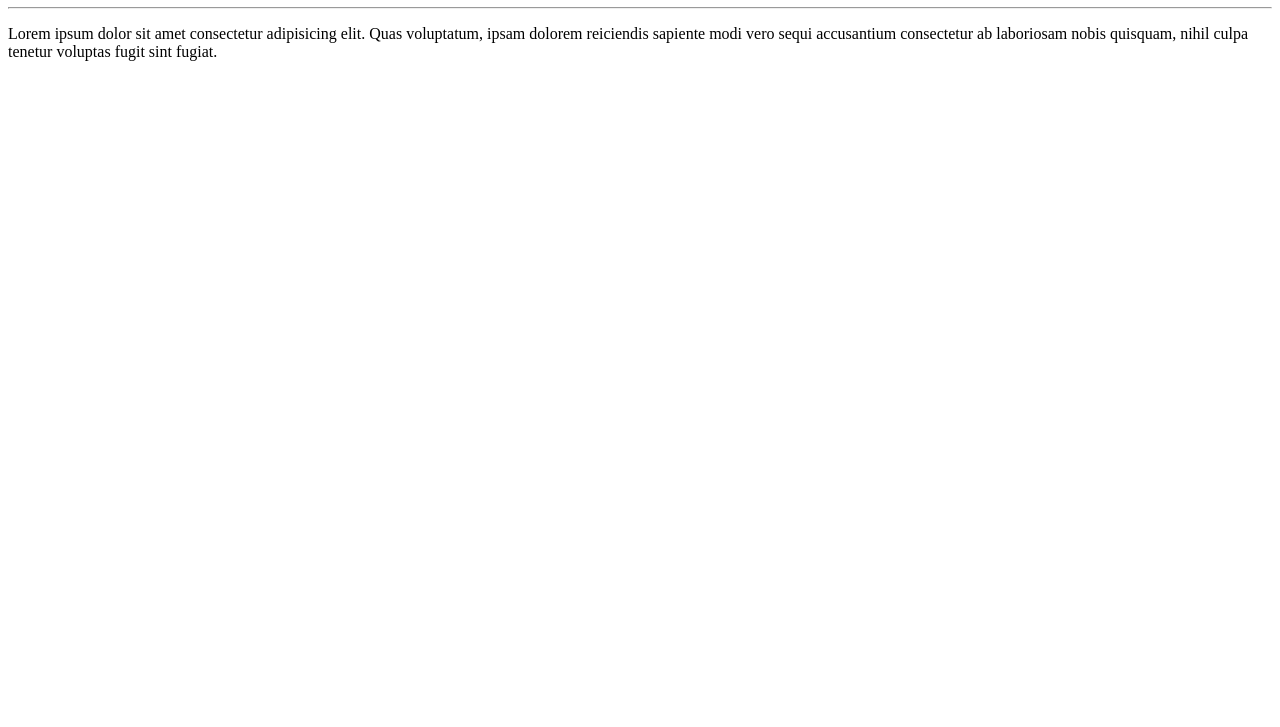
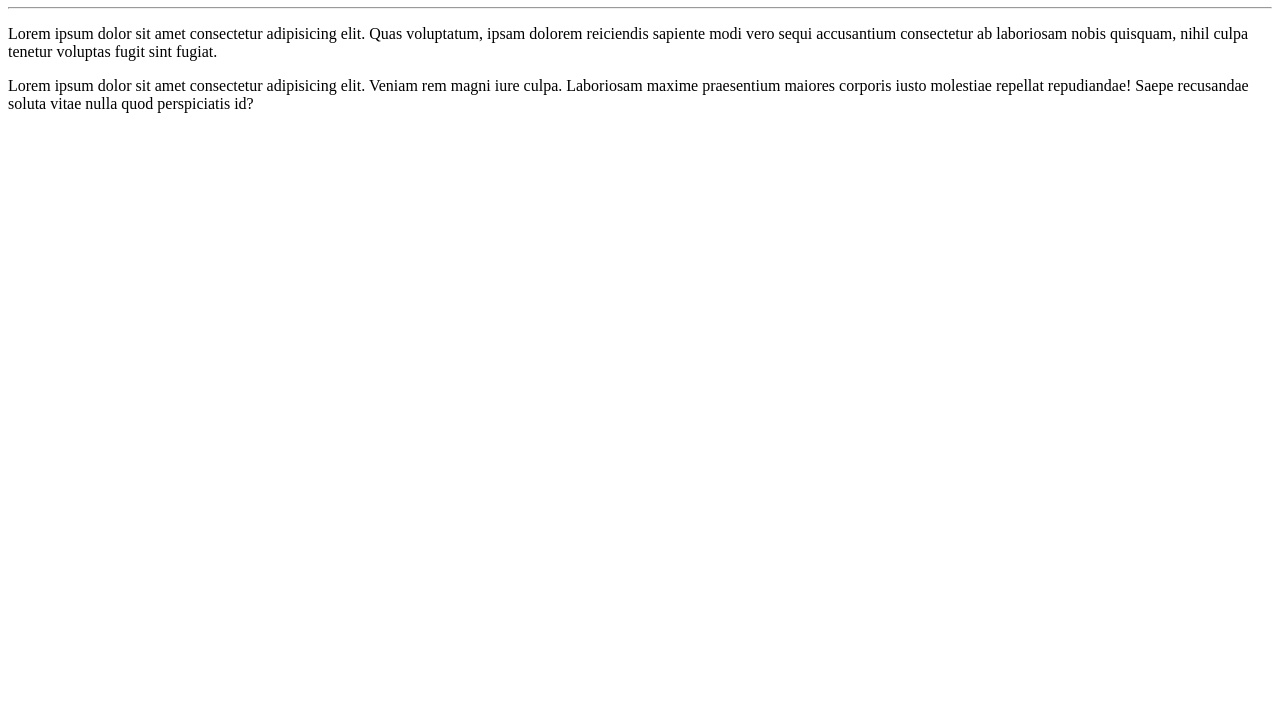
Before and after one commit to LeoRodrigues1/Ola-Mundo, a plain HTML site: page site-exemplo/index.html in a window 1280 px wide. Shown: the part 73-800 px from the top of the page. Drawn offline with Linux system fonts and the light colour scheme.

Commit message:
adicionei um paragrafo

```diff
--- a/site-exemplo/index.html
+++ b/site-exemplo/index.html
@@ -12,5 +12,9 @@
     Quas voluptatum, ipsam dolorem reiciendis sapiente modi vero sequi
     accusantium consectetur ab laboriosam nobis quisquam, nihil culpa
     tenetur voluptas fugit sint fugiat.</p>
+    <p>Lorem ipsum dolor sit amet consectetur adipisicing elit.
+    Veniam rem magni iure culpa. Laboriosam maxime praesentium
+    maiores corporis iusto molestiae repellat repudiandae! Saepe
+    recusandae soluta vitae nulla quod perspiciatis id?</p>
 </body>
 </html>
```
